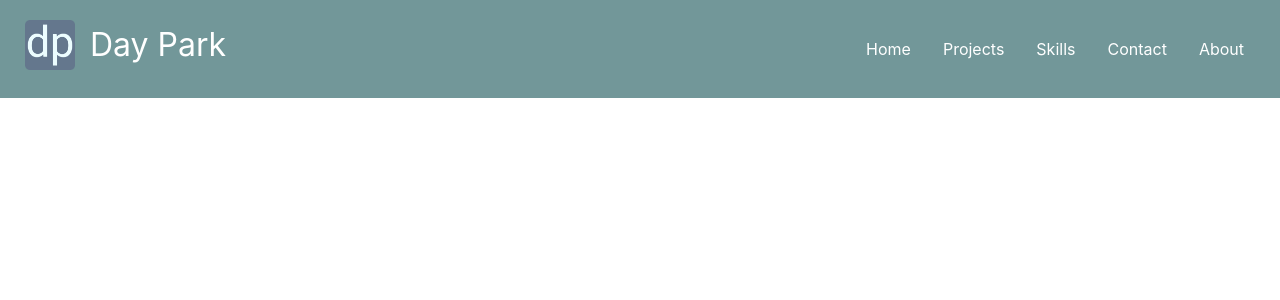
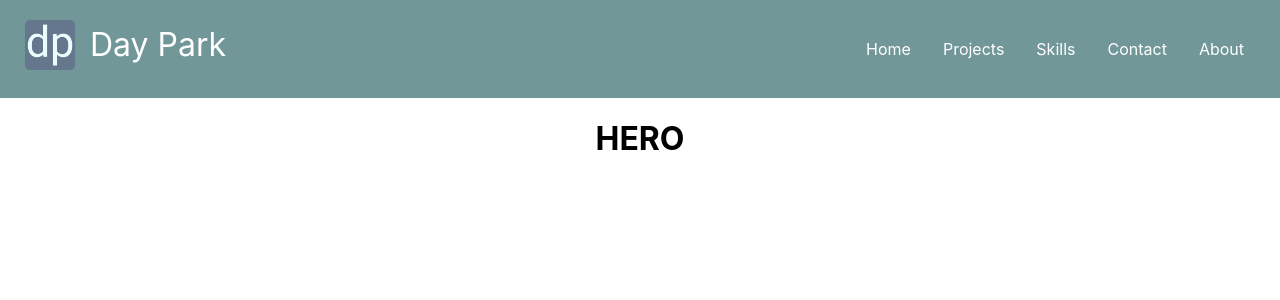
Before and after one commit to day1park/draft, a React (Create React App) app: page / in a window 1280 px wide. Shown: the top 300 px of the page. Built offline with nearby package versions, Linux system fonts and the light colour scheme.

Commit message:
create hero component

```diff
--- a/src/App.js
+++ b/src/App.js
@@ -1,6 +1,7 @@
 import React from "react";
 
 import Navbar from "./components/layout/Navbar";
+import Hero from "./components/layout/Hero";
 
 import "./App.css";
 
@@ -8,6 +9,7 @@ function App() {
   return (
     <div className="App">
       <Navbar />
+      <Hero />
     </div>
   );
 }
--- /dev/null
+++ b/src/components/layout/Hero.js
@@ -0,0 +1,11 @@
+import React, { Component } from "react";
+
+export default class Hero extends Component {
+  render() {
+    return (
+      <div>
+        <h1> HERO</h1>
+      </div>
+    );
+  }
+}
```
